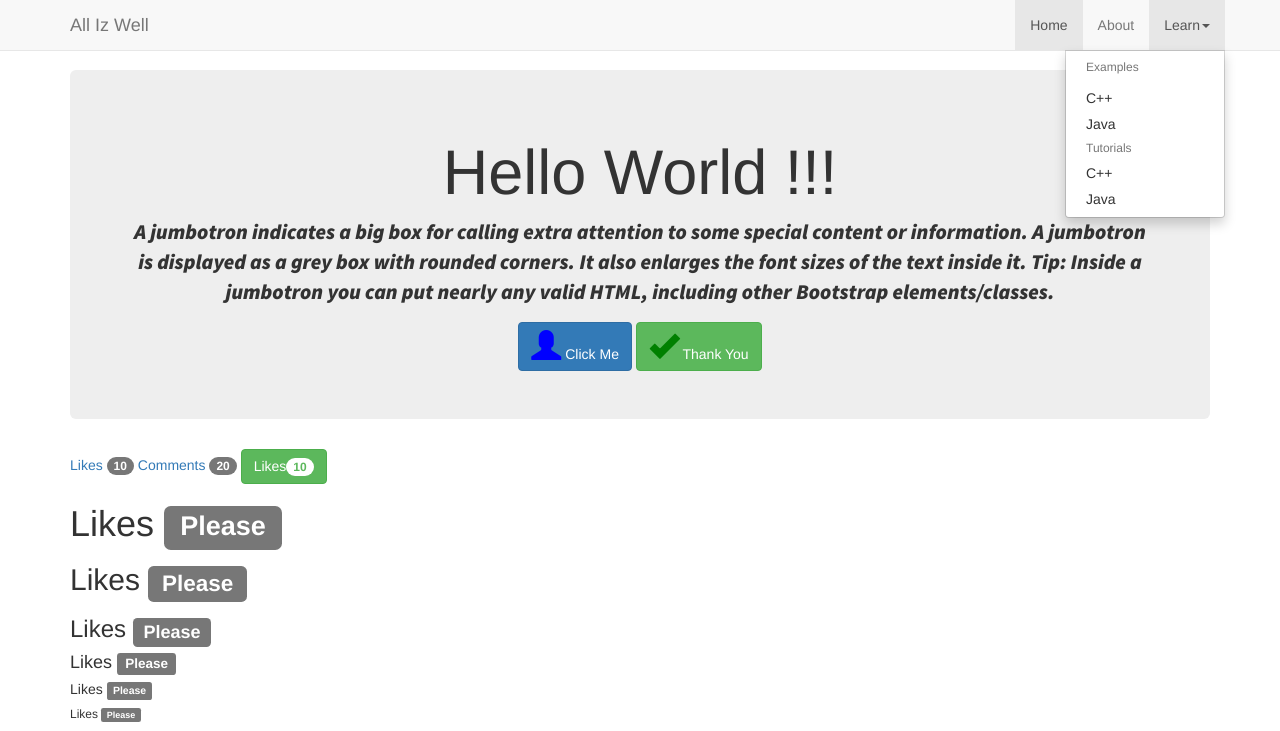
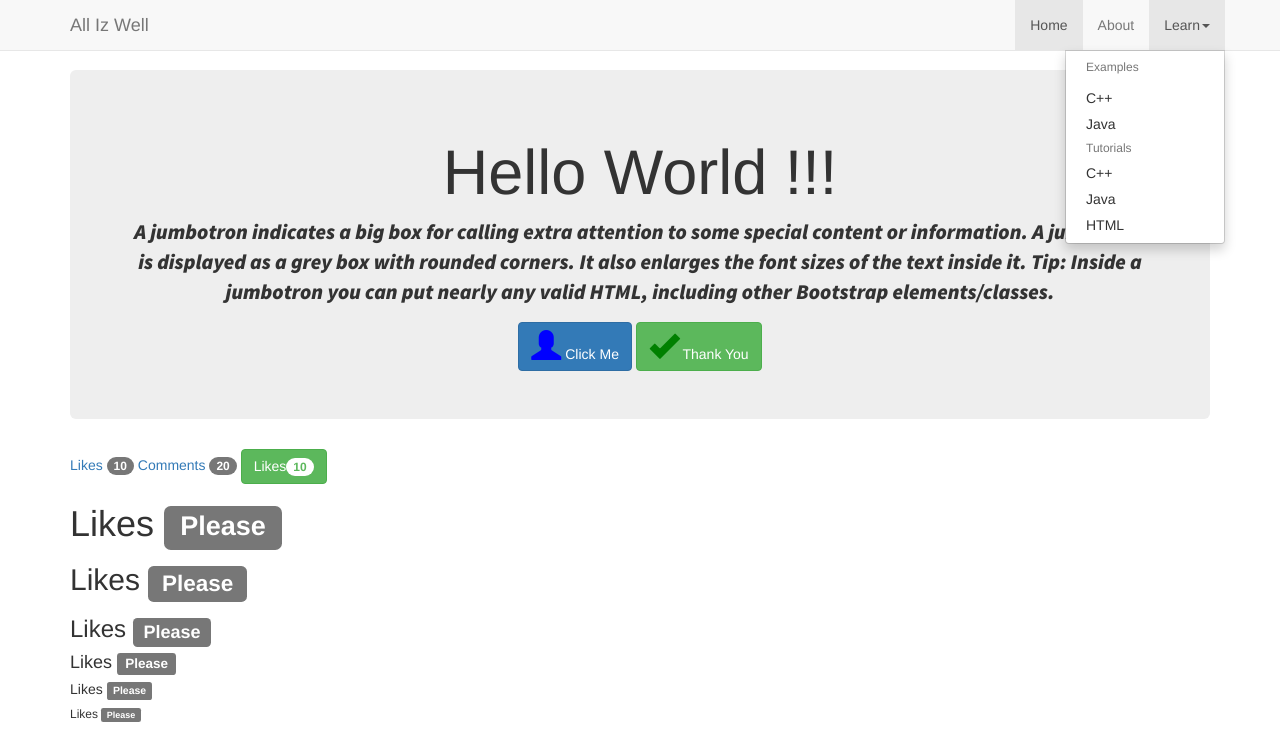
Before and after one commit to hartallwell/bootstrap-lesson, a plain HTML site: page badges-labels.html in a window 1280 px wide. Both pictures are taken after a click on the link "Learn". Shown: the top 731 px of the page. Drawn offline with Linux system fonts and the light colour scheme.

Commit message:
Edit badges-label

```diff
--- a/badges-labels.html
+++ b/badges-labels.html
@@ -37,6 +37,7 @@
                             <li class="dropdown-header">Tutorials</li>
                             <li><a href="#">C++</a></li>
                             <li><a href="#">Java</a></li>
+                            <li><a href="#">HTML</a></li>
                         </ul>
                     </li>
                 </ul>
```
